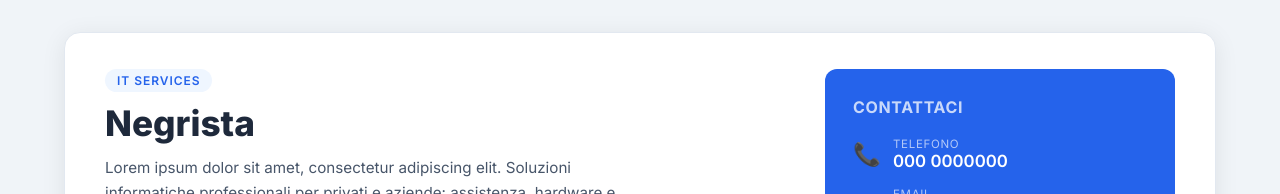
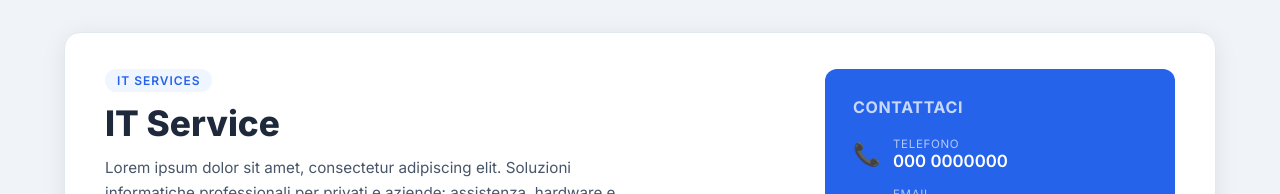
Before and after one commit to iLGentz/it-service-site, a React (Vite) app: page / in a window 1280 px wide. Shown: the top 194 px of the page. Built offline with nearby package versions, Linux system fonts and the light colour scheme.

Commit message:
Change brand name from 'N*******' to 'IT Service'

```diff
--- a/src/App.jsx
+++ b/src/App.jsx
@@ -71,7 +71,7 @@ function Header() {
     <header className="header">
       <div className="header-brand">
         <div className="brand-badge">IT Services</div>
-        <h1 className="brand-name">Negrista</h1>
+        <h1 className="brand-name">IT Service</h1>
         <p className="brand-desc">
           Lorem ipsum dolor sit amet, consectetur adipiscing elit. Soluzioni
           informatiche professionali per privati e aziende: assistenza,
```
